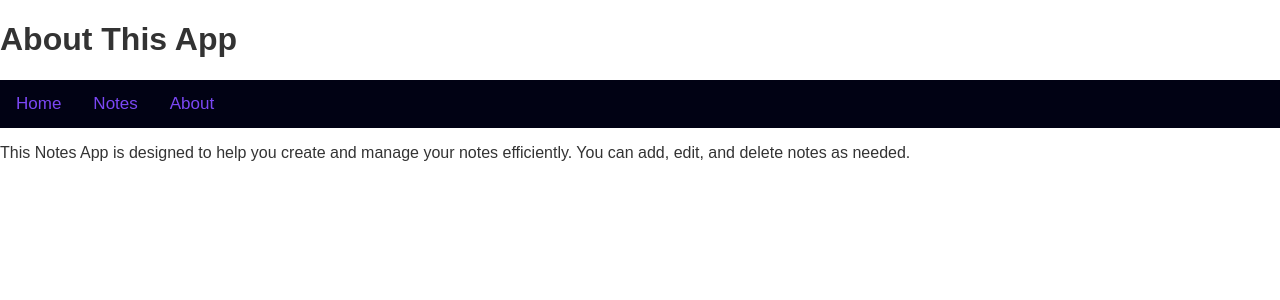
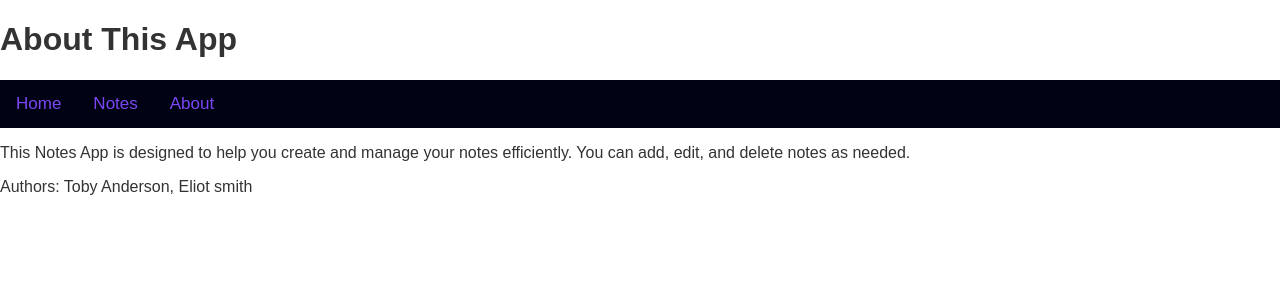
Before and after one commit to Esmith935/Notes-web-app, a Flask app: page /about in a window 1280 px wide. Shown: the top 300 px of the page. Run offline with Flask 3, Linux system fonts and the light colour scheme.

Commit message:
misspell

```diff
--- a/templates/about.html
+++ b/templates/about.html
@@ -19,6 +19,7 @@
 
 
     <p>This Notes App is designed to help you create and manage your notes efficiently. You can add, edit, and delete notes as needed.</p>
+    <p> Authors: Toby Anderson, Eliot smith</p>
 
 
 
```
